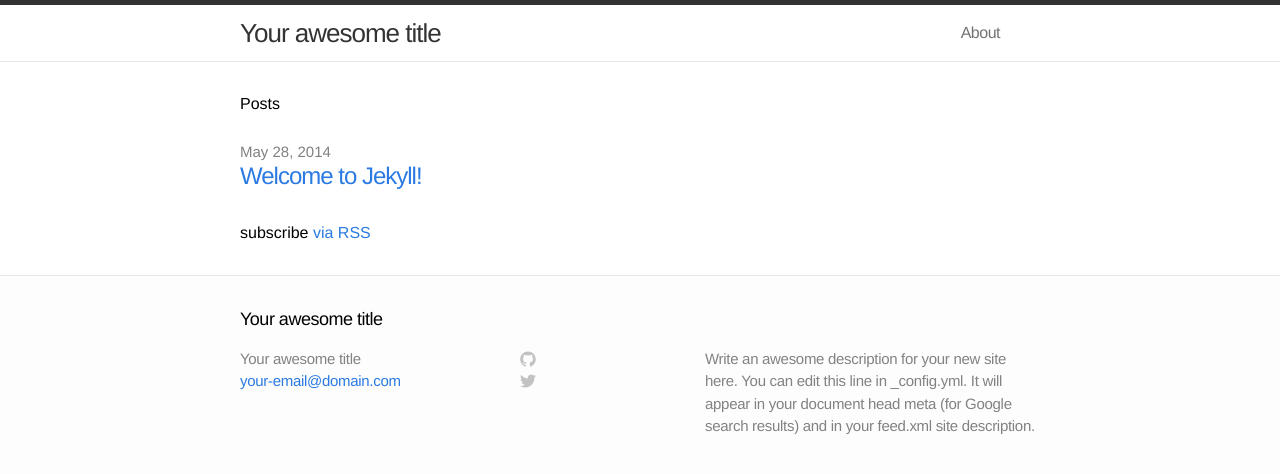
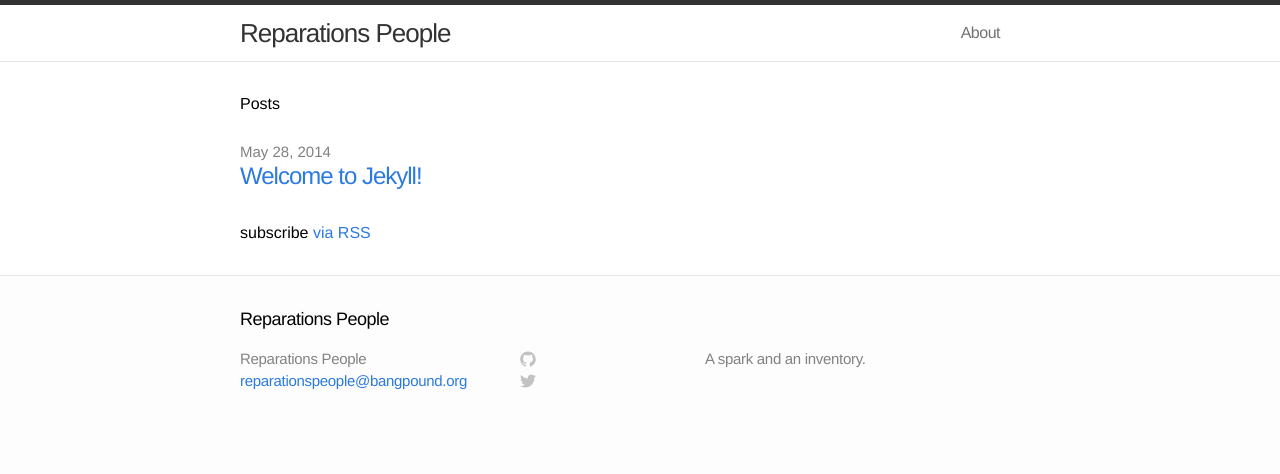
Before and after one commit to bangpound/reparationspeople.com, a Jekyll site: the page built from index.html, in a window 1280 px wide. Shown: the top 474 px of the page. Built offline with Jekyll 4.4.1, drawn with Linux system fonts in a browser that asks for light colours.

Commit message:
name site.

```diff
--- a/_config.yml
+++ b/_config.yml
@@ -1,9 +1,9 @@
 # Site settings
-title: Your awesome title
-email: your-email@domain.com
-description: "Write an awesome description for your new site here. You can edit this line in _config.yml. It will appear in your document head meta (for Google search results) and in your feed.xml site description."
+title: Reparations People
+email: reparationspeople@bangpound.org
+description: "A spark and an inventory."
 baseurl: ""
-url: "http://yourdomain.com"
+url: "http://reparationspeople.com"
 
 # Build settings
 markdown: kramdown
```
